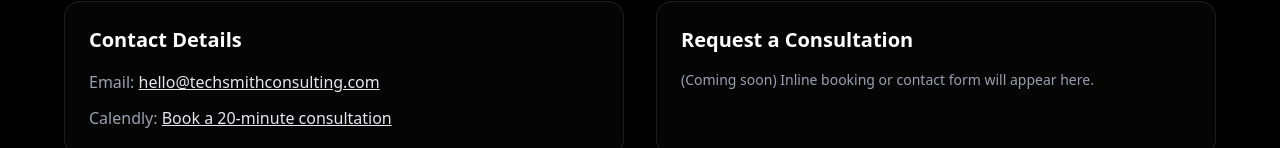
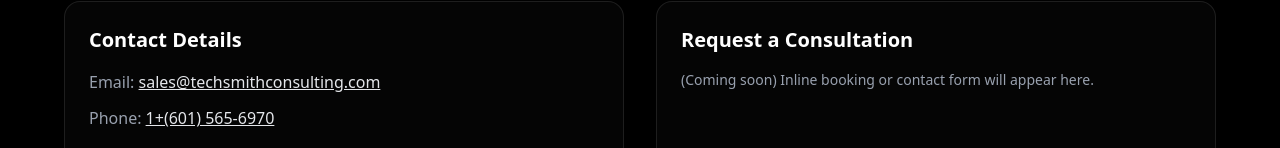
Before and after one commit to olemissguy2002/techsmithconsulting.com, a Next.js app in the folder web/: page /contact in a window 1280 px wide. Shown: the part 804-952 px from the top of the page. Built offline with nearby package versions, Linux system fonts and the light colour scheme.

Commit message:
Update contact info and refine hero tagline

```diff
--- a/web/src/app/contact/page.tsx
+++ b/web/src/app/contact/page.tsx
@@ -46,9 +46,18 @@ export default function ContactPage() {
                   <span className="text-gray-400">Email: </span>
                   <a
                     className="underline hover:no-underline hover:text-[#37CC97] transition-colors"
-                    href="mailto:hello@techsmithconsulting.com"
+                    href="mailto:sales@techsmithconsulting.com"
                   >
-                    hello@techsmithconsulting.com
+                    sales@techsmithconsulting.com
+                  </a>
+                </p>
+                <p>
+                  <span className="text-gray-400">Phone: </span>
+                  <a
+                    className="underline hover:no-underline hover:text-[#37CC97] transition-colors"
+                    href="tel:+16015656970"
+                  >
+                    1+(601) 565-6970
                   </a>
                 </p>
                 <p>
--- a/web/src/components/HeroVideo.tsx
+++ b/web/src/components/HeroVideo.tsx
@@ -55,7 +55,7 @@ export default function HeroVideo() {
         </h1>
 
         <p className="text-base sm:text-lg md:text-xl text-gray-200 drop-shadow max-w-2xl mx-auto mb-6 sm:mb-7 md:mb-8">
-          Custom - Affordable AI, Cloud, and Web Solutions
+          Custom AI, Cloud, and Web Solutions
         </p>
 
         <div className="flex justify-center gap-2 sm:gap-3 md:gap-4 flex-wrap">
```
